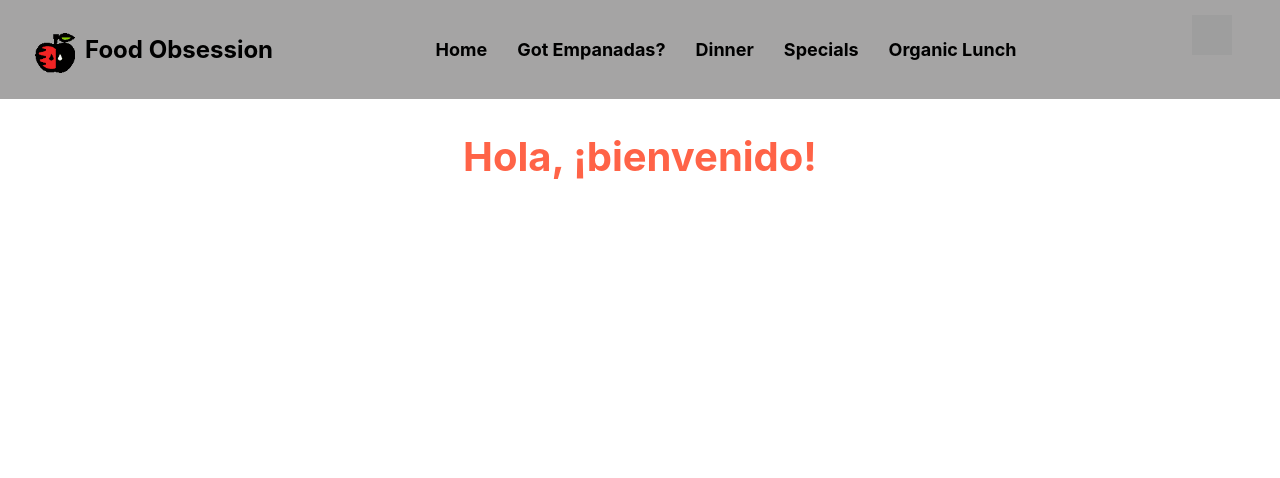
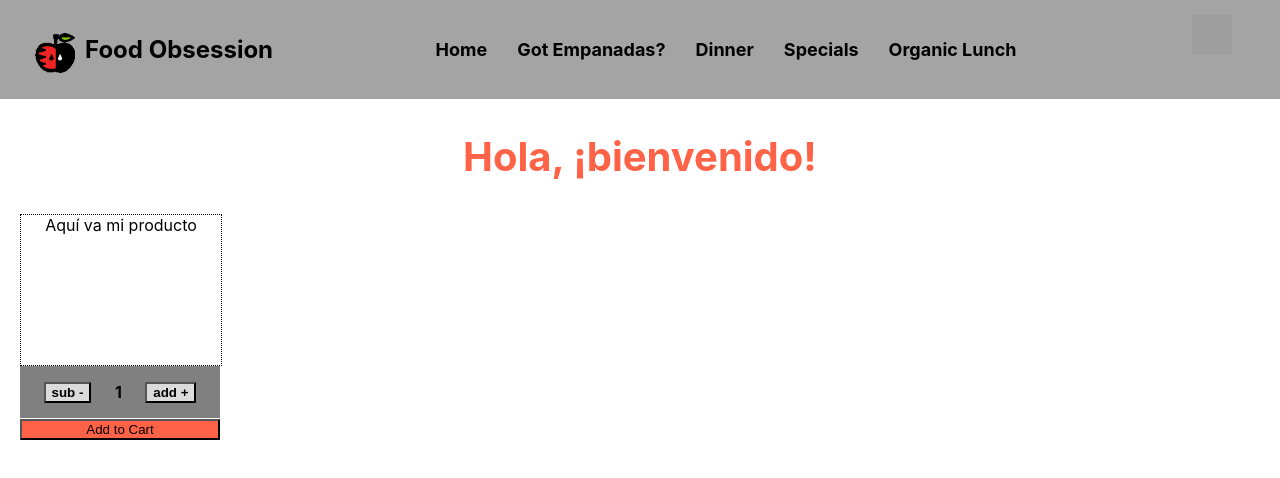
Before and after one commit to gergimenezp/food-obsession, a React (Create React App) app: page / in a window 1280 px wide. Shown: the top 478 px of the page. Built offline with nearby package versions, Linux system fonts and the light colour scheme; grey boxes are pictures that could not be loaded.

Commit message:
contador con boton

```diff
--- /dev/null
+++ b/src/components/ItemCount/ItemCount.css
@@ -0,0 +1,38 @@
+.producto{
+    border: 1px black dotted;
+    width: 200px;
+    height: 150px;
+    text-align: center;
+}
+
+.count-container{
+    display: flex;
+    flex-direction: row;
+    justify-content: space-evenly;
+    background-color: #808080;
+    width: 200px;
+}
+
+.count-container p{
+    display: flex;
+    font-weight: bold;
+}
+
+.btn-add{
+    display: flex;
+    background-color: #dbdbdb;
+    font-weight: bolder;
+    align-self: center;
+}
+
+.btn-sub{
+    display: flex;
+    background-color: #dbdbdb;
+    font-weight: bolder;
+    align-self: center;
+}
+
+.btn-toCart{
+    width: 200px;
+    background-color: #ff6347;
+}
--- /dev/null
+++ b/src/components/ItemCount/ItemCount.js
@@ -0,0 +1,30 @@
+import React, {useState} from "react";
+import './ItemCount.css';
+
+
+function ItemCount({initialValue, stock = 5}) {
+
+    const [value, setValue] = useState(initialValue);
+
+    const handleAdd = () => {
+        if(value < stock) setValue((p) => p + 1);
+    };
+
+    const handleSub = () => {
+        if(value > initialValue) setValue((p) => p - 1);
+    };
+
+    return(
+        <div>
+            <div className="producto">Aquí va mi producto</div>
+                <div className="count-container">
+                    <button className="btn-sub" onClick={handleSub}> sub - </button>
+                    <p>{value}</p>
+                    <button className="btn-add" onClick={handleAdd}> add + </button>
+                </div>
+            <button className="btn-toCart">Add to Cart</button>
+        </div>
+    );
+};
+
+export default ItemCount;
--- a/src/components/ItemListContainer/ItemListContainer.css
+++ b/src/components/ItemListContainer/ItemListContainer.css
@@ -1,3 +1,8 @@
+
+.contenedor{
+    padding-left: 20px;
+    padding-right: 20px;
+}
 .saludo {
     text-align: center;
     color: #ff6347;
--- a/src/components/ItemListContainer/ItemListContainer.js
+++ b/src/components/ItemListContainer/ItemListContainer.js
@@ -1,11 +1,13 @@
 import React from 'react';
 import Common from '../Common';
 import './ItemListContainer.css'
+import ItemCount from '../ItemCount/ItemCount'
 
 function Rack() {
     return(
-        <div>
+        <div className="contenedor">
             <Common.Label greeting="Hola, ¡bienvenido!" estilo="saludo"></Common.Label>
+            <ItemCount initialValue={1} stock={7} />
         </div>
     )
 }
```
